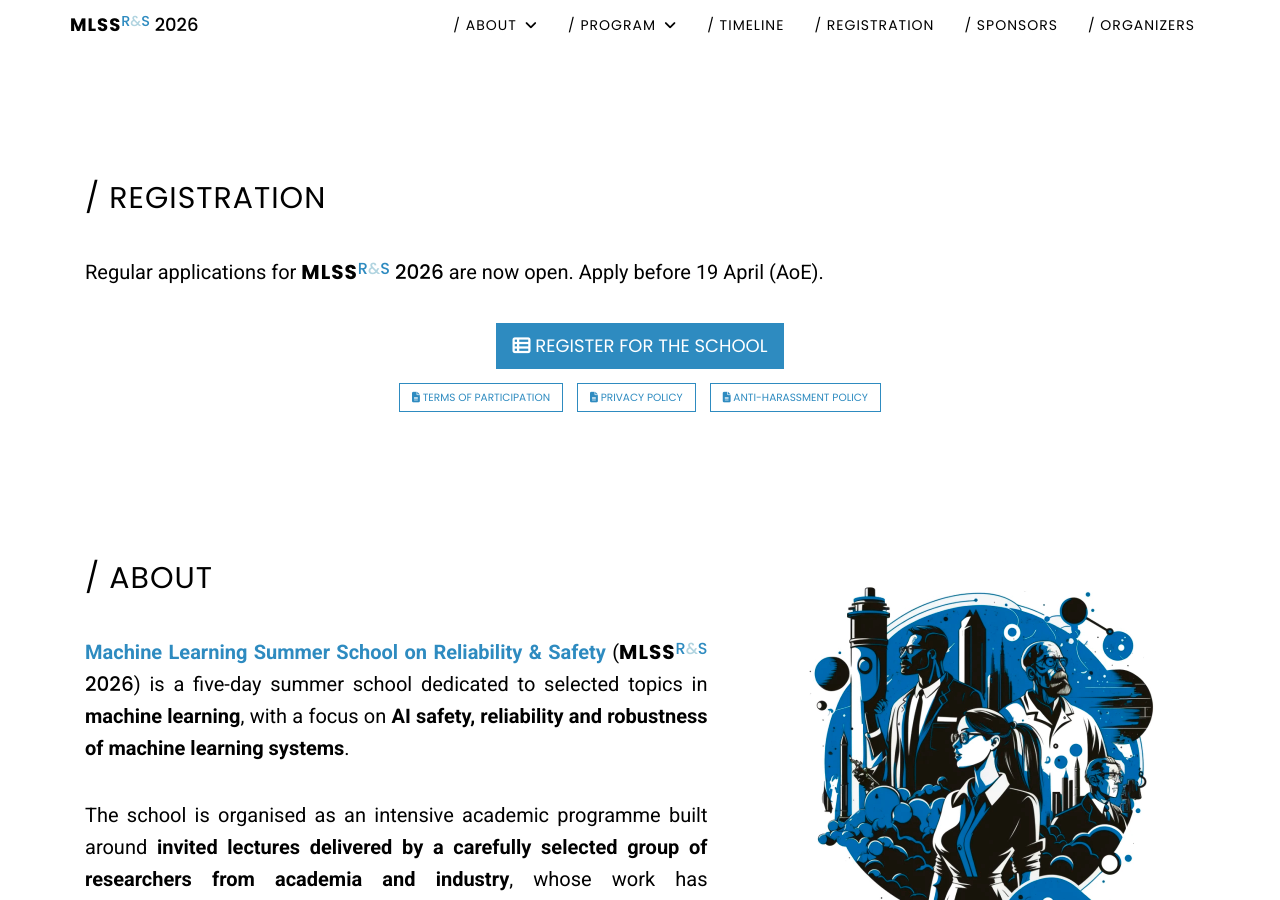
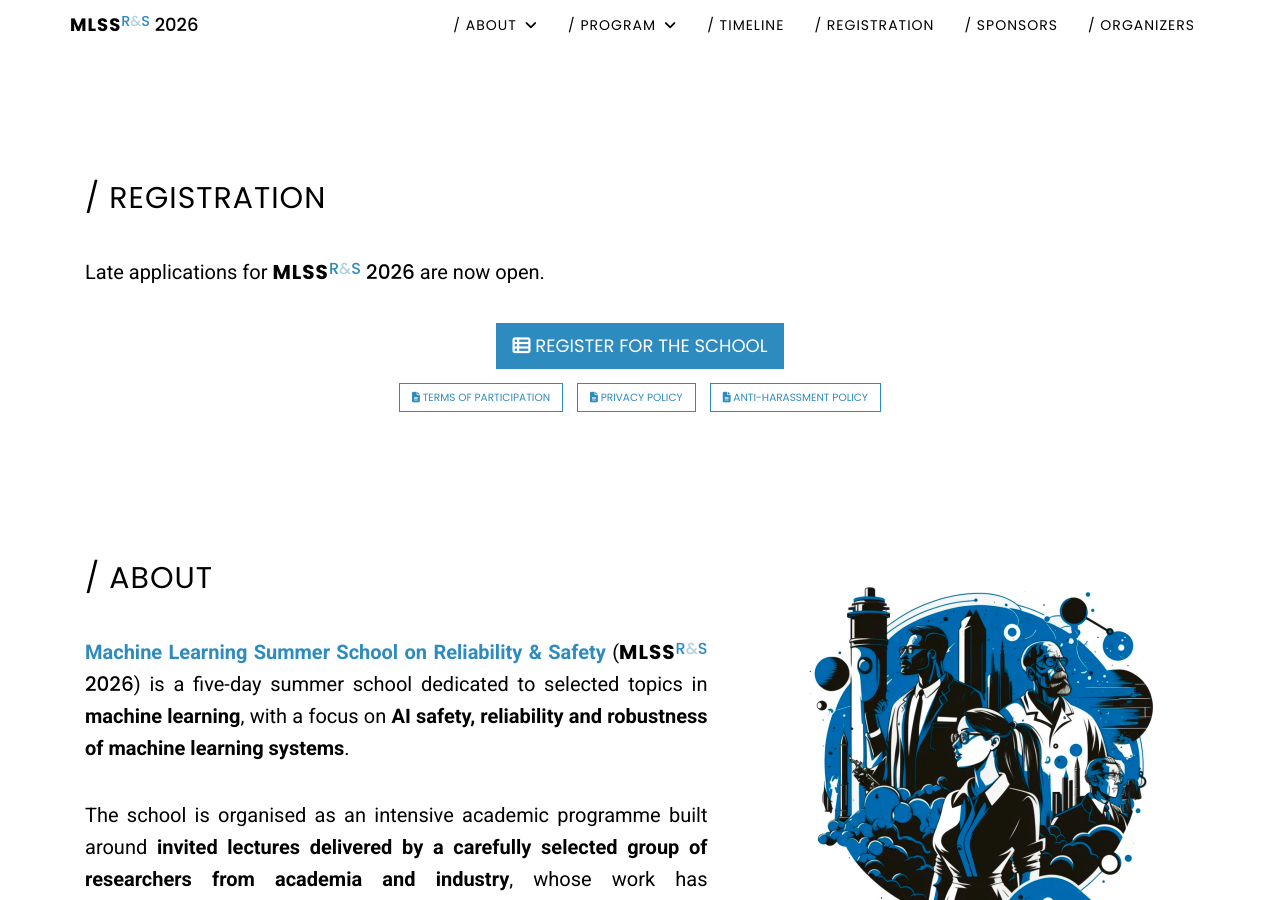
Before and after one commit to mlinpl/mlss2026.mlinpl.org, a Jekyll site: the page built from pages/index.html, in a window 1280 px wide and 900 px high, scrolled down 864 px. Built offline with Jekyll 4.4.1, drawn with Linux system fonts in a browser that asks for light colours.

Commit message:
Open Late registration

```diff
--- a/_includes/home/registration.html
+++ b/_includes/home/registration.html
@@ -8,7 +8,8 @@
         <div class="col-lg-12">
             <p>
                 <!-- Early Bird applications for {{ site.inline-logo }} are now open. Apply before the reduced-fee deadline on 8 March (AoE). -->
-                Regular applications for {{ site.inline-logo }} are now open. Apply before 19 April (AoE).
+                <!-- Regular applications for {{ site.inline-logo }} are now open. Apply before 19 April (AoE). -->
+                Late applications for {{ site.inline-logo }} are now open.
                 <!-- Applications are now open for {{ site.inline-logo }}. Learn more about the application process and secure your spot! -->
             </p>
             <div class="d-flex justify-content-center">
```
